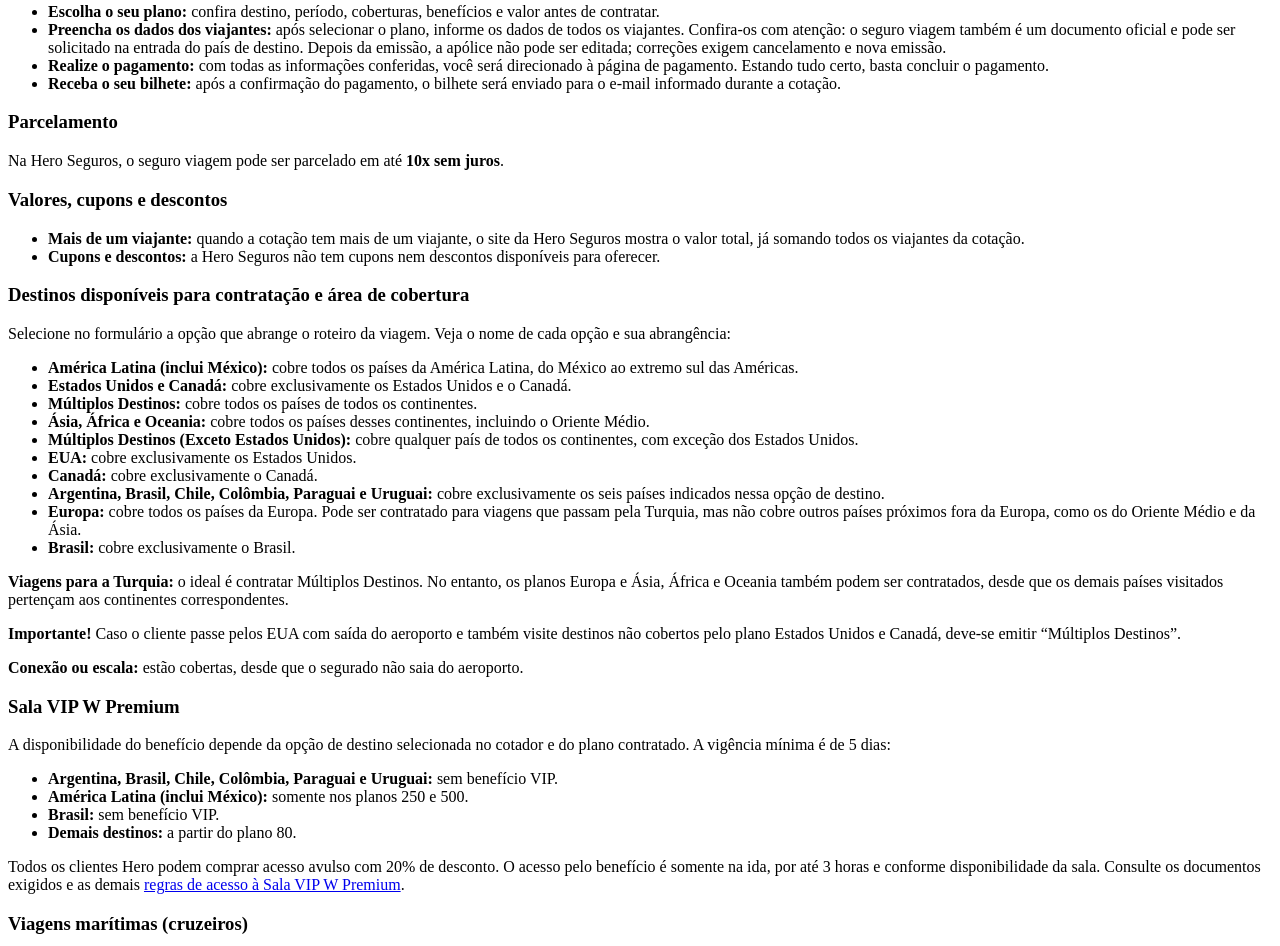
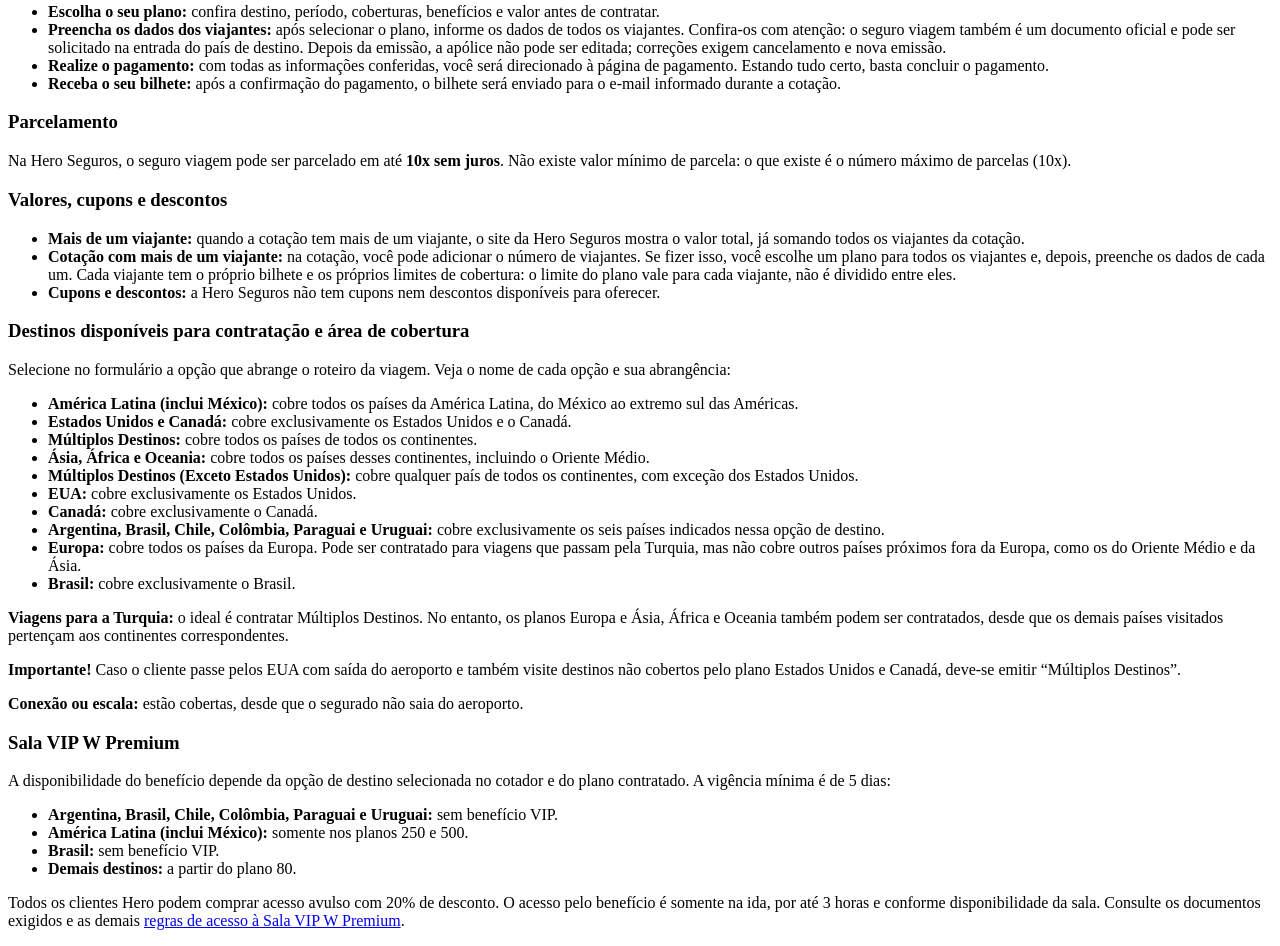
Before and after one commit to emixsd/kb-hero, a plain HTML site: page seguro-viagem.html in a window 1280 px wide. Shown: the part 954-1900 px from the top of the page. Drawn offline with Linux system fonts and the light colour scheme.

Commit message:
Esclarece parcelamento e cobertura por viajante

```diff
--- a/seguro-viagem.html
+++ b/seguro-viagem.html
@@ -58,11 +58,12 @@
     </ul>
 
     <h3>Parcelamento</h3>
-    <p>Na Hero Seguros, o seguro viagem pode ser parcelado em até <strong>10x sem juros</strong>.</p>
+    <p>Na Hero Seguros, o seguro viagem pode ser parcelado em até <strong>10x sem juros</strong>. Não existe valor mínimo de parcela: o que existe é o número máximo de parcelas (10x).</p>
 
     <h3>Valores, cupons e descontos</h3>
     <ul>
       <li><strong>Mais de um viajante:</strong> quando a cotação tem mais de um viajante, o site da Hero Seguros mostra o valor total, já somando todos os viajantes da cotação.</li>
+      <li><strong>Cotação com mais de um viajante:</strong> na cotação, você pode adicionar o número de viajantes. Se fizer isso, você escolhe um plano para todos os viajantes e, depois, preenche os dados de cada um. Cada viajante tem o próprio bilhete e os próprios limites de cobertura: o limite do plano vale para cada viajante, não é dividido entre eles.</li>
       <li><strong>Cupons e descontos:</strong> a Hero Seguros não tem cupons nem descontos disponíveis para oferecer.</li>
     </ul>
 
```
